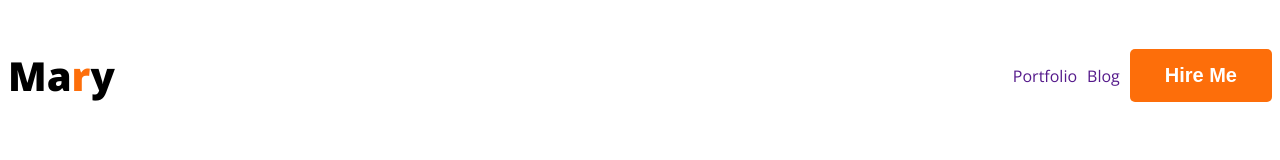
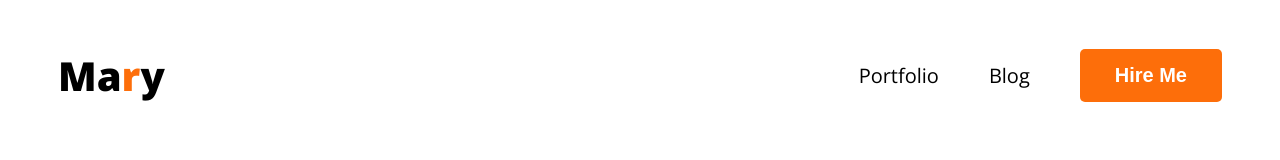
Before and after one commit to ZiaSIfat/web-developer-portfolio, a plain HTML site: page index.html in a window 1280 px wide. Drawn offline with nearby package versions, Linux system fonts and the light colour scheme.

Commit message:
navbar added

```diff
--- a/styles/styles.css
+++ b/styles/styles.css
@@ -6,6 +6,7 @@ nav {
     display: flex;
     justify-content: space-between;
     align-items: center;
+    margin: 0 50px;
 }
 .nav-title{
     font-size: 40px;
@@ -14,6 +15,8 @@ nav {
 }
 nav a{
     text-decoration: none;
+    color: black;
+    font-size: 20px;
 
 }
 .span{
@@ -25,7 +28,7 @@ nav > ul{
 }
 nav li{
     list-style: none;
-    margin-left: 10px;
+    margin-left: 50px;
 }
 
 .btn-primary{
```
